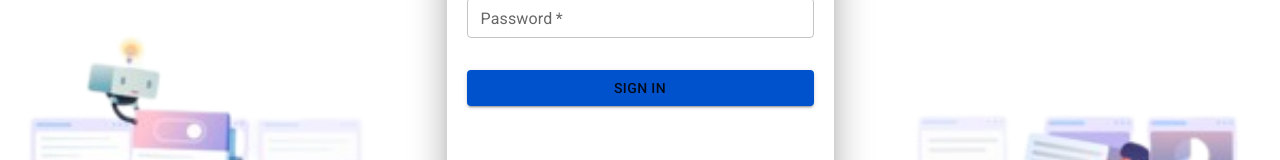
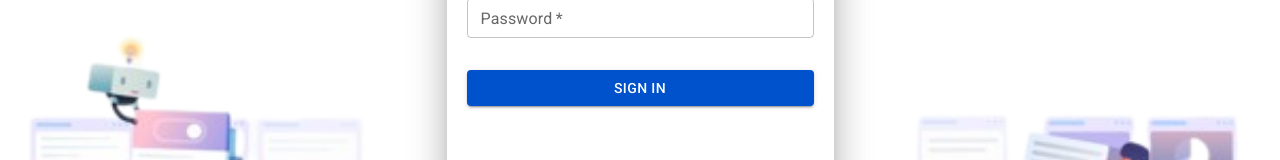
Before and after one commit to el-hadji-mamadou-sarr/gesta, a React (Create React App) app in the folder client/: page /login in a window 1280 px wide. Shown: the part 297-457 px from the top of the page. Built offline with nearby package versions, Linux system fonts and the light colour scheme.

Commit message:
textcolor

```diff
--- a/client/src/Pages/Register/Register.js
+++ b/client/src/Pages/Register/Register.js
@@ -134,7 +134,9 @@ export const Register = () => {
                                     variant="contained"
                                     sx={{ mt: 3, mb: 2 }}
                                 >
-                                S'inscrire
+                                    <Box color="white">
+                                    S'inscrire
+                                    </Box>
                                 </Button>
                             </ThemeProvider>
 
--- a/client/src/Pages/login/Login.js
+++ b/client/src/Pages/login/Login.js
@@ -76,7 +76,10 @@ export const Login = () => {
                                      variant="contained"
                                      sx={{ mt: 3, mb: 2 }}
                                  >
-                                     Sign In
+                                    <Box
+                                    color="white">
+                                        Sign In
+                                    </Box>
                                  </Button>
                              </ThemeProvider>
 
```
